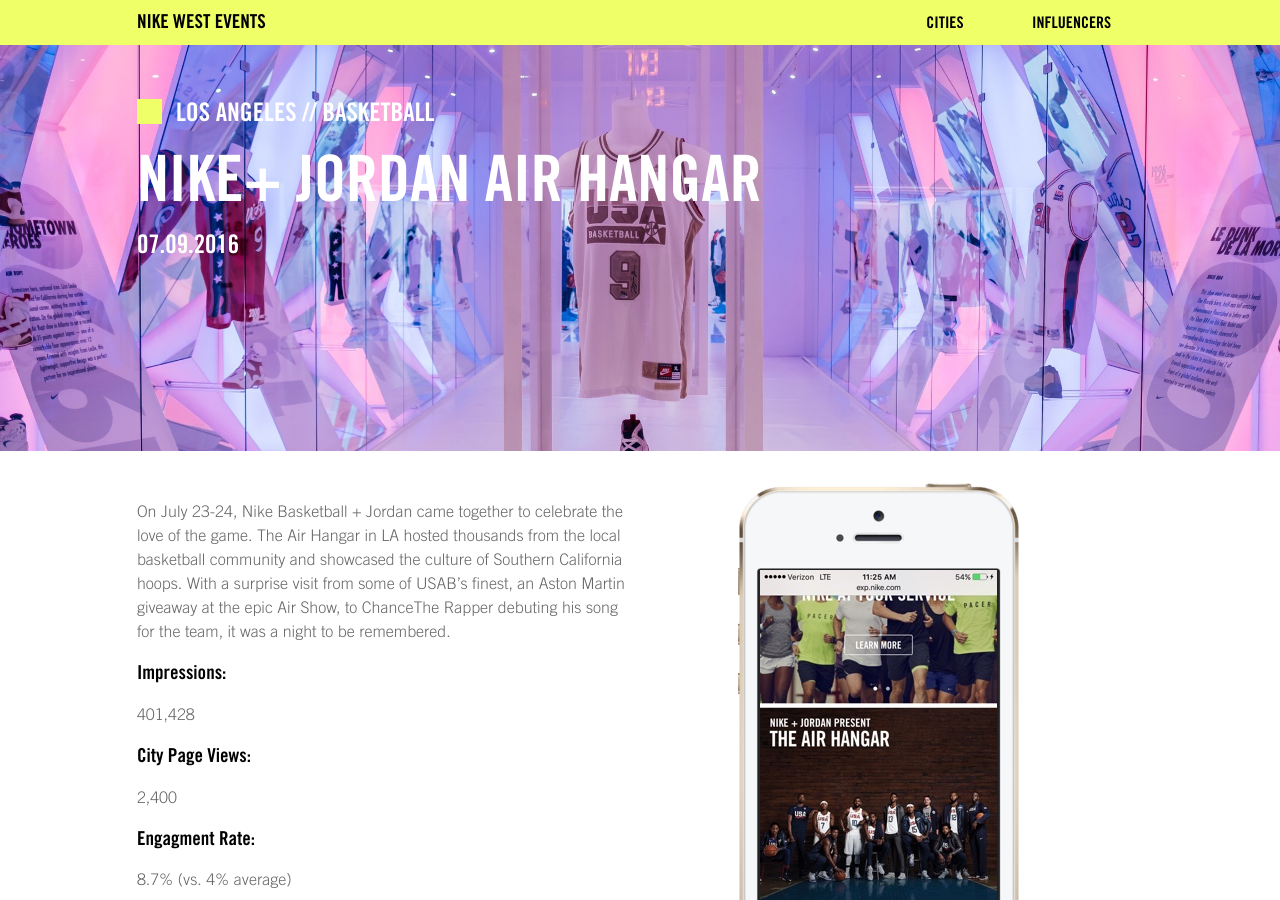
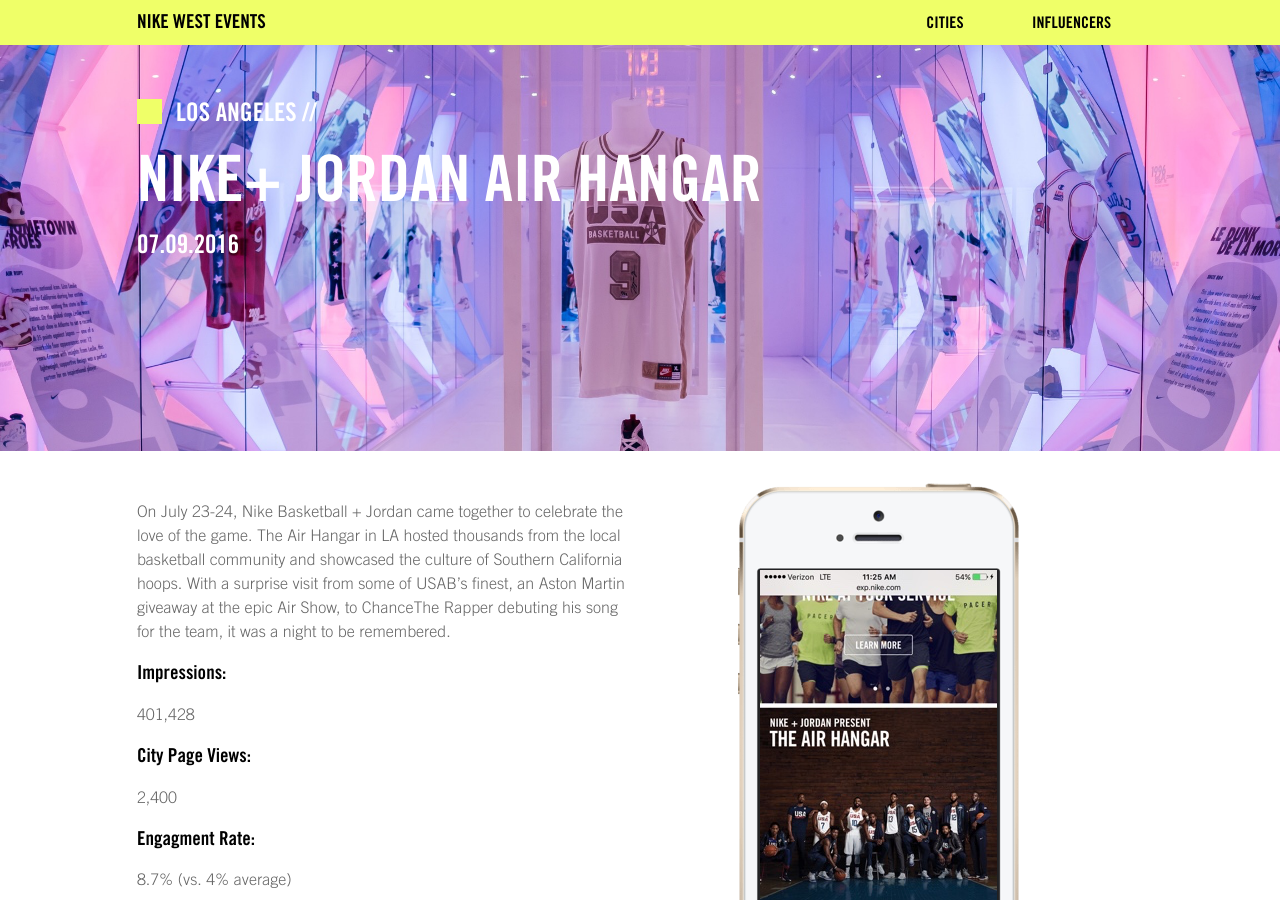
Before and after one commit to PHironaka/bream, a Jekyll site: the page built from _la/nike-jordan-air-hangar.markdown, in a window 1280 px wide and 900 px high. Built offline with Jekyll 4.4.1, drawn with Linux system fonts in a browser that asks for light colours; a script that is not in the unit is left out; comment, search, counter and statistics services are not loaded.

Commit message:
Updated Nike Jordan Air Hangar and 1 other file

```diff
--- a/_la/nike-jordan-air-hangar.markdown
+++ b/_la/nike-jordan-air-hangar.markdown
@@ -82,7 +82,6 @@ local-team-asset:
 - |-
   <blockquote class="twitter-tweet" data-lang="en"><p lang="en" dir="ltr">Commissioner Smiley remembers the late Hank Salvatori before Hank&#39;s Houdini&#39;s All-Stars vs. Salvatori&#39;s <a href="https://twitter.com/NoShnacks">@NoShnacks</a> <a href="https://t.co/b2dB4zianj">pic.twitter.com/b2dB4zianj</a></p>&mdash; Drew League (@DrewLeague) <a href="https://twitter.com/DrewLeague/status/757004229827375104">July 24, 2016</a></blockquote>
   <script async src="//platform.twitter.com/widgets.js" charset="utf-8"></script>
-tag: Basketball
 location: LA
 influencer-asset:
 - https://www.instagram.com/p/BIOJASxgWXu/?taken-by=nicekicks
--- a/_sf/nike-plus-presents-golden-air.markdown
+++ b/_sf/nike-plus-presents-golden-air.markdown
@@ -80,7 +80,6 @@ top-tweet-embed-3: "<blockquote class=\"twitter-tweet\" data-lang=\"en\"><p lang
   22, 2016</a></blockquote>\n<script async src=\"//platform.twitter.com/widgets.js\"
   charset=\"utf-8\"></script> "
 local-team-headline: Warriors Social Posts
-tag: SNKRS
 influencers: Red Gaskell
 influencer-asset:
 - https://twitter.com/KDTrey5/status/757635454959292416
```
